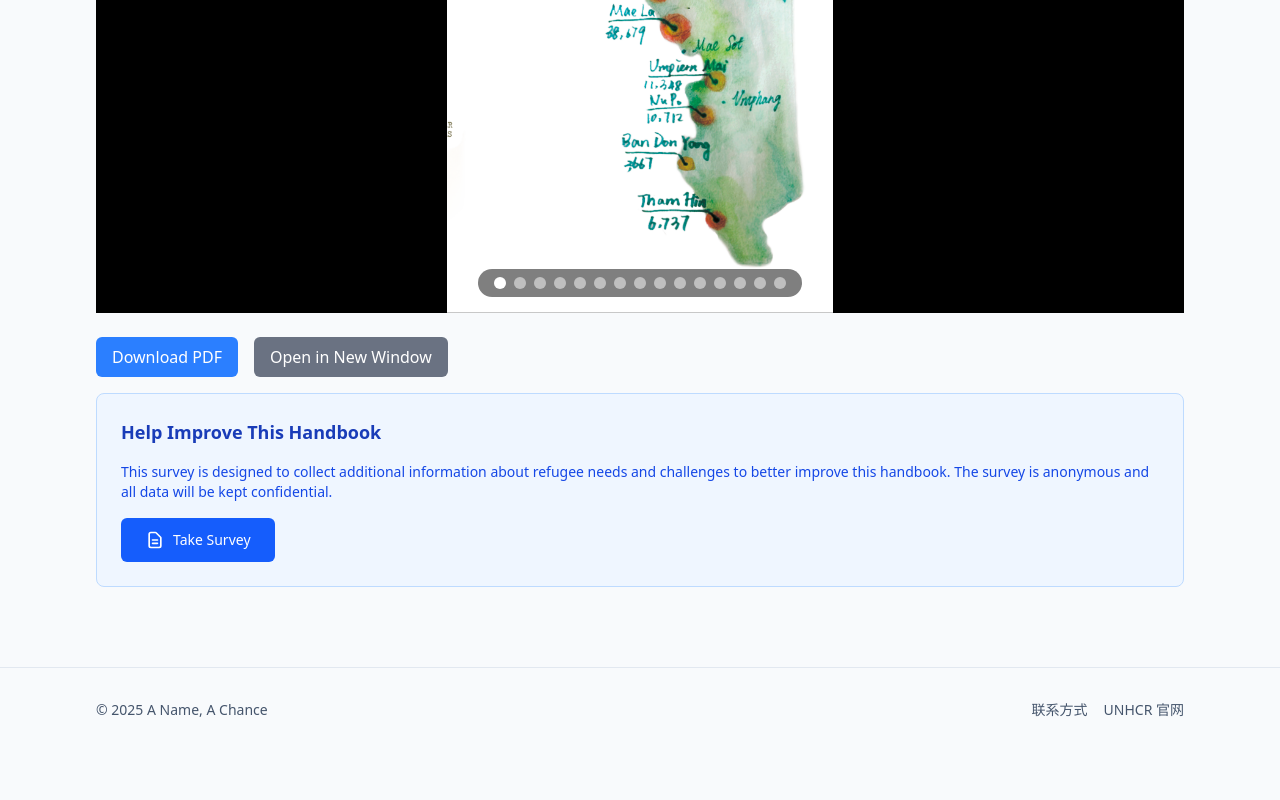
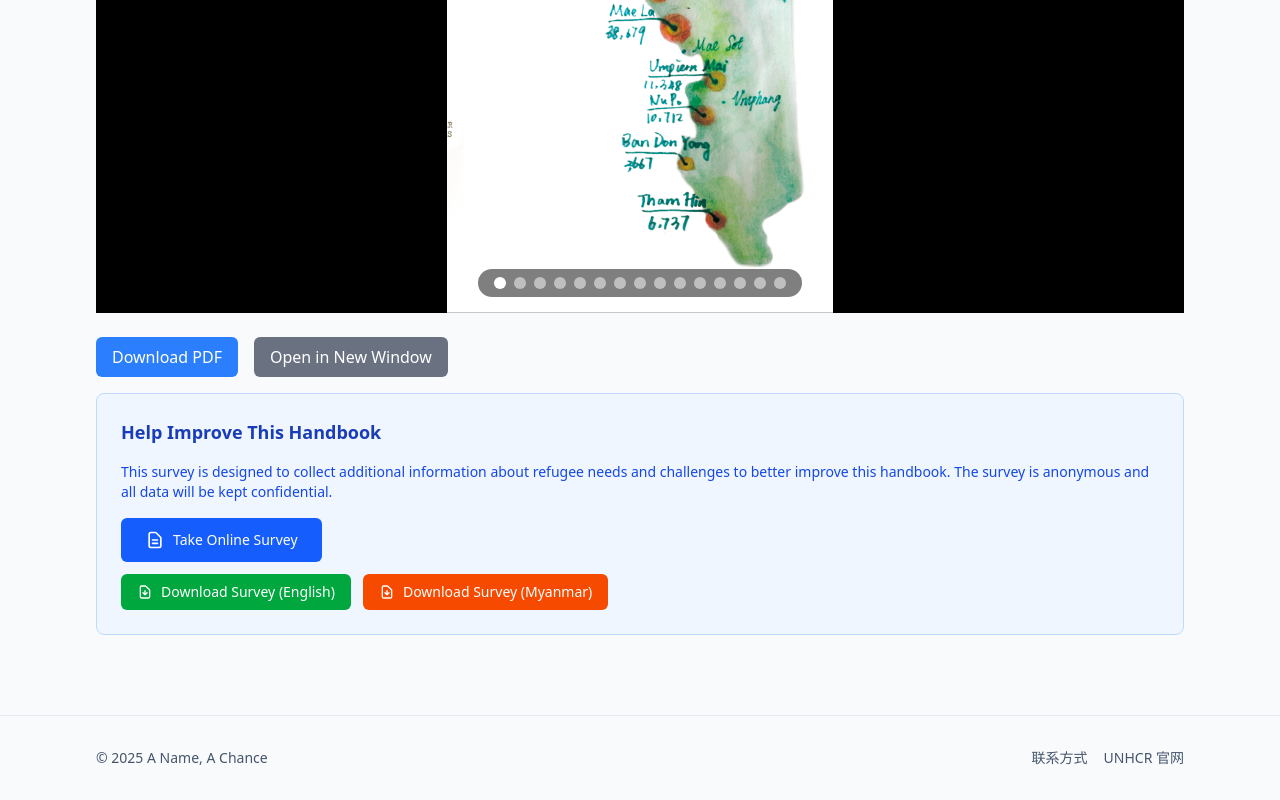
Before and after one commit to AmyWu71/refugee-portfolio, a Next.js app: page /portfolio/handbook-visual-guide in a window 1280 px wide. Shown: the part 732-1532 px from the top of the page. Before the commit the page ends 1484 px from the top, so only its background shows below. Built offline with nearby package versions, Linux system fonts and the light colour scheme.

Commit message:
Add PDF survey downloads to handbook page - English and Myanmar versions

```diff
--- a/src/app/portfolio/[slug]/page.tsx
+++ b/src/app/portfolio/[slug]/page.tsx
@@ -76,7 +76,7 @@ export default async function PortfolioDetail({ params }: { params: Promise<{ sl
                 <p className="mb-4">
                   This survey is designed to collect additional information about refugee needs and challenges to better improve this handbook. The survey is anonymous and all data will be kept confidential.
                 </p>
-                <div className="mt-4">
+                <div className="mt-4 space-y-3">
                   <a
                     href="https://docs.google.com/forms/d/e/1FAIpQLSfgpgbjAhCU109DRvIVEVwRm3NT6zIMkWpKOI5vTTCWK2WdAw/viewform?usp=header"
                     target="_blank"
@@ -86,8 +86,32 @@ export default async function PortfolioDetail({ params }: { params: Promise<{ sl
                     <svg className="w-5 h-5 mr-2" fill="none" stroke="currentColor" viewBox="0 0 24 24">
                       <path strokeLinecap="round" strokeLinejoin="round" strokeWidth={2} d="M9 12h6m-6 4h6m2 5H7a2 2 0 01-2-2V5a2 2 0 012-2h5.586a1 1 0 01.707.293l5.414 5.414a1 1 0 01.293.707V19a2 2 0 01-2 2z" />
                     </svg>
-                    Take Survey
+                    Take Online Survey
                   </a>
+
+                  <div className="flex flex-wrap gap-3">
+                    <a
+                      href="/Survey.pdf"
+                      download
+                      className="inline-flex items-center px-4 py-2 bg-green-600 text-white rounded-md hover:bg-green-700 transition-colors text-sm"
+                    >
+                      <svg className="w-4 h-4 mr-2" fill="none" stroke="currentColor" viewBox="0 0 24 24">
+                        <path strokeLinecap="round" strokeLinejoin="round" strokeWidth={2} d="M12 10v6m0 0l-3-3m3 3l3-3m2 8H7a2 2 0 01-2-2V5a2 2 0 012-2h5.586a1 1 0 01.707.293l5.414 5.414a1 1 0 01.293.707V19a2 2 0 01-2 2z" />
+                      </svg>
+                      Download Survey (English)
+                    </a>
+
+                    <a
+                      href="/စစ်တမ်း.pdf"
+                      download
+                      className="inline-flex items-center px-4 py-2 bg-orange-600 text-white rounded-md hover:bg-orange-700 transition-colors text-sm"
+                    >
+                      <svg className="w-4 h-4 mr-2" fill="none" stroke="currentColor" viewBox="0 0 24 24">
+                        <path strokeLinecap="round" strokeLinejoin="round" strokeWidth={2} d="M12 10v6m0 0l-3-3m3 3l3-3m2 8H7a2 2 0 01-2-2V5a2 2 0 012-2h5.586a1 1 0 01.707.293l5.414 5.414a1 1 0 01.293.707V19a2 2 0 01-2 2z" />
+                      </svg>
+                      Download Survey (Myanmar)
+                    </a>
+                  </div>
                 </div>
               </div>
             </div>
```
Also changed, not shown: 2 other files (tests, documents, lock files or other folders).
